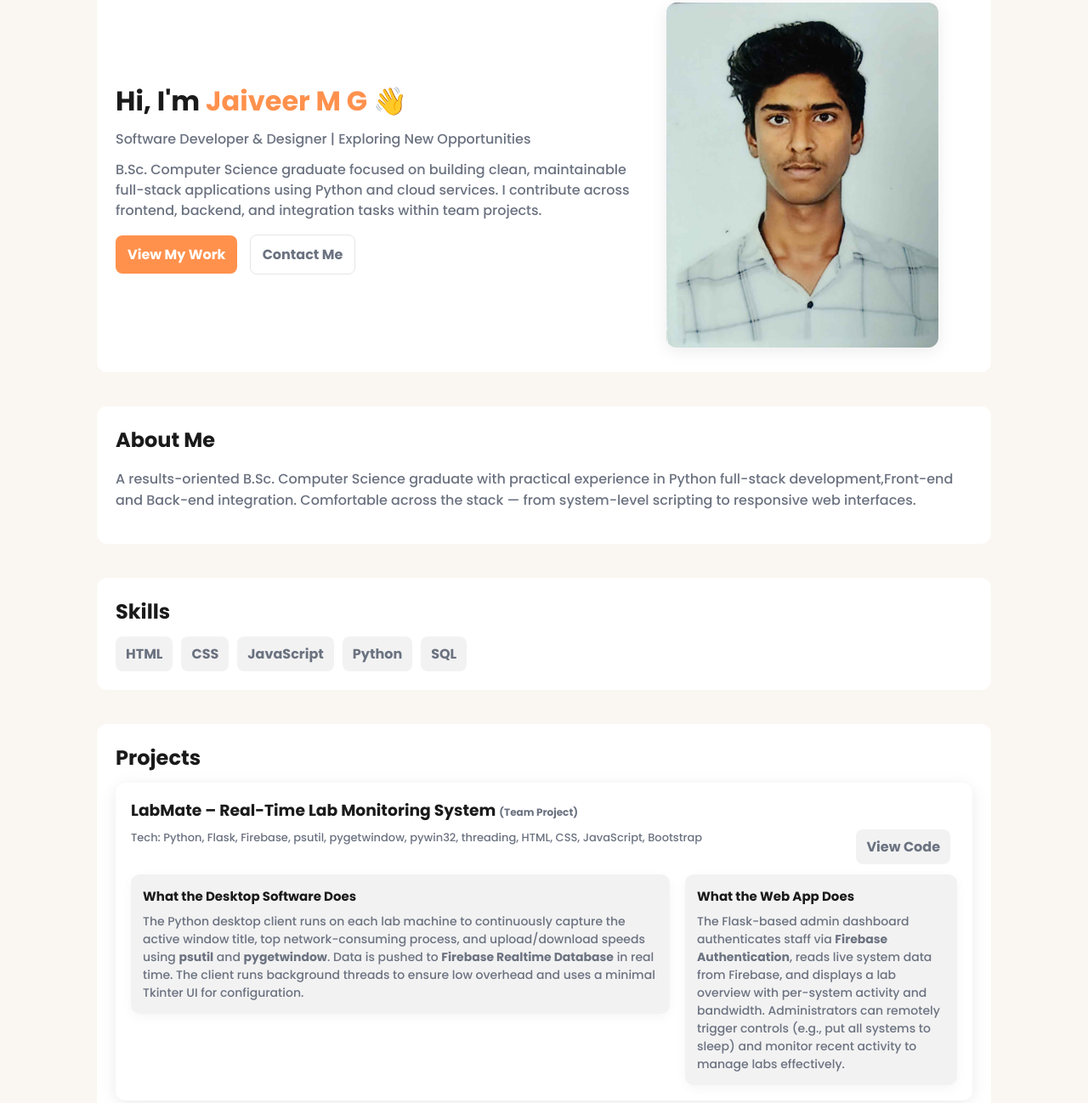
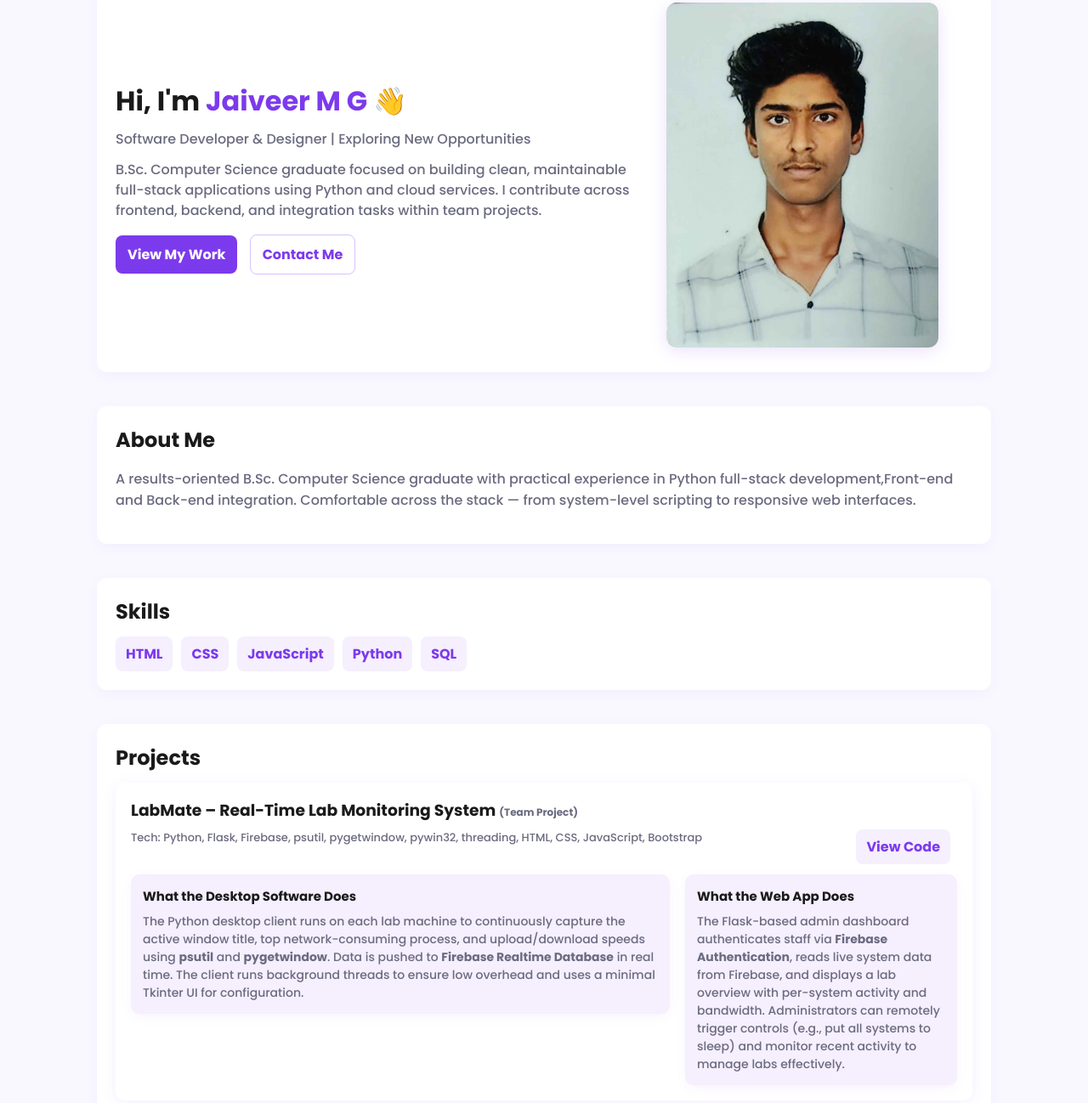
Before and after one commit to Jaiveer08/my-portfolio, a plain HTML site: page index.html in a window 1280 px wide. Shown: the part 174-1472 px from the top of the page at 85% size. Drawn offline with Linux system fonts and the light colour scheme.

Commit message:
initial portfolio change

```diff
--- a/style.css
+++ b/style.css
@@ -1,9 +1,9 @@
 :root {
-  --bg: #faf6f1;
-  --card: #ffffff;
-  --muted: #6b7280;
-  --accent: #ff914d;
-  --glass: rgba(0, 0, 0, 0.05);
+  --bg: #f9f8ff;              /* Soft white with a hint of violet */
+  --card: #ffffff;            /* Clean white for cards */
+  --muted: #6b6b80;           /* Muted gray with subtle violet undertone */
+  --accent: #7c3aed;          /* Professional violet accent */
+  --glass: rgba(124, 58, 237, 0.08); /* Soft violet translucent layer */
 
   font-family: 'Poppins', sans-serif;
   color: #1a1a1a;
@@ -39,6 +39,7 @@ nav a {
   text-decoration: none;
   margin-left: 18px;
   font-weight: 500;
+  transition: color 0.3s ease;
 }
 
 nav a:hover {
@@ -103,24 +104,26 @@ nav a:hover {
 }
 
 .btn:hover {
-  opacity: 0.85;
+  opacity: 0.9;
+  box-shadow: 0 4px 12px rgba(124, 58, 237, 0.25);
 }
 
 .btn-outline {
-  border: 1px solid rgba(0, 0, 0, 0.1);
-  color: var(--muted);
+  border: 1px solid rgba(124, 58, 237, 0.3);
+  color: var(--accent);
 }
 
 .btn-outline:hover {
-  border-color: var(--accent);
-  color: var(--accent);
+  background: var(--accent);
+  color: #ffffff;
 }
 
+/* Hero Image */
 .hero-image img {
   width: 100%;
   max-width: 320px;
   border-radius: 12px;
-  box-shadow: 0 4px 20px rgba(0, 0, 0, 0.08);
+  box-shadow: 0 4px 20px rgba(124, 58, 237, 0.15);
 }
 
 /* Sections */
@@ -129,6 +132,7 @@ section {
   padding: 22px;
   background: #ffffff;
   border-radius: 12px;
+  box-shadow: 0 4px 16px rgba(124, 58, 237, 0.05);
 }
 
 h2 {
@@ -152,7 +156,7 @@ h2 {
   background: var(--glass);
   padding: 8px 12px;
   border-radius: 8px;
-  color: var(--muted);
+  color: var(--accent);
   font-weight: 600;
 }
 
@@ -167,7 +171,7 @@ h2 {
   background: var(--card);
   padding: 18px;
   border-radius: 12px;
-  box-shadow: 0 4px 20px rgba(0, 0, 0, 0.08);
+  box-shadow: 0 4px 20px rgba(124, 58, 237, 0.08);
 }
 
 .project-card h3 {
@@ -204,13 +208,14 @@ h2 {
   border-radius: 8px;
   text-decoration: none;
   background: var(--glass);
-  color: var(--muted);
+  color: var(--accent);
   margin-right: 8px;
   font-weight: 600;
 }
 
 .links a:hover {
-  color: var(--accent);
+  background: var(--accent);
+  color: #ffffff;
 }
 
 /* Project Details */
@@ -226,7 +231,7 @@ h2 {
   background: var(--glass);
   padding: 14px;
   border-radius: 10px;
-  box-shadow: 0 4px 14px rgba(0,0,0,0.04);
+  box-shadow: 0 4px 14px rgba(124, 58, 237, 0.05);
 }
 
 .pd-box h4 {
```
